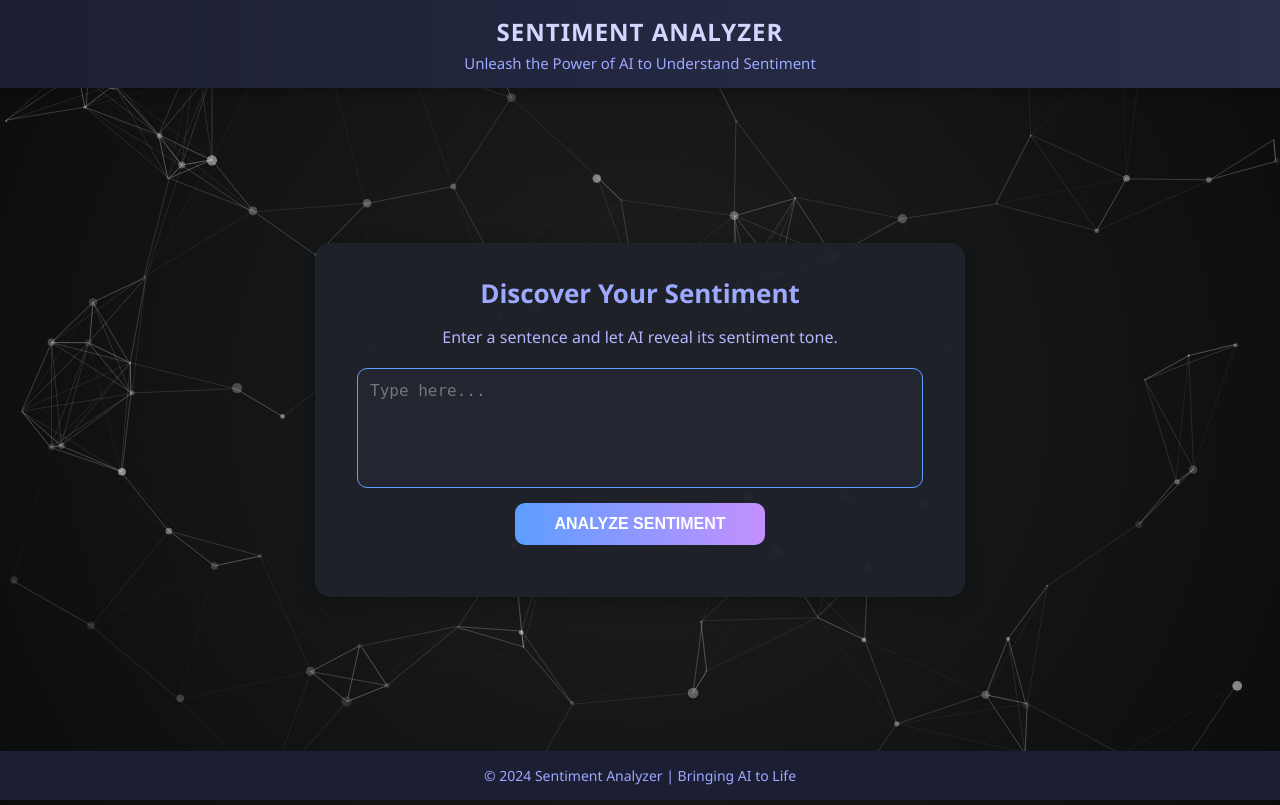
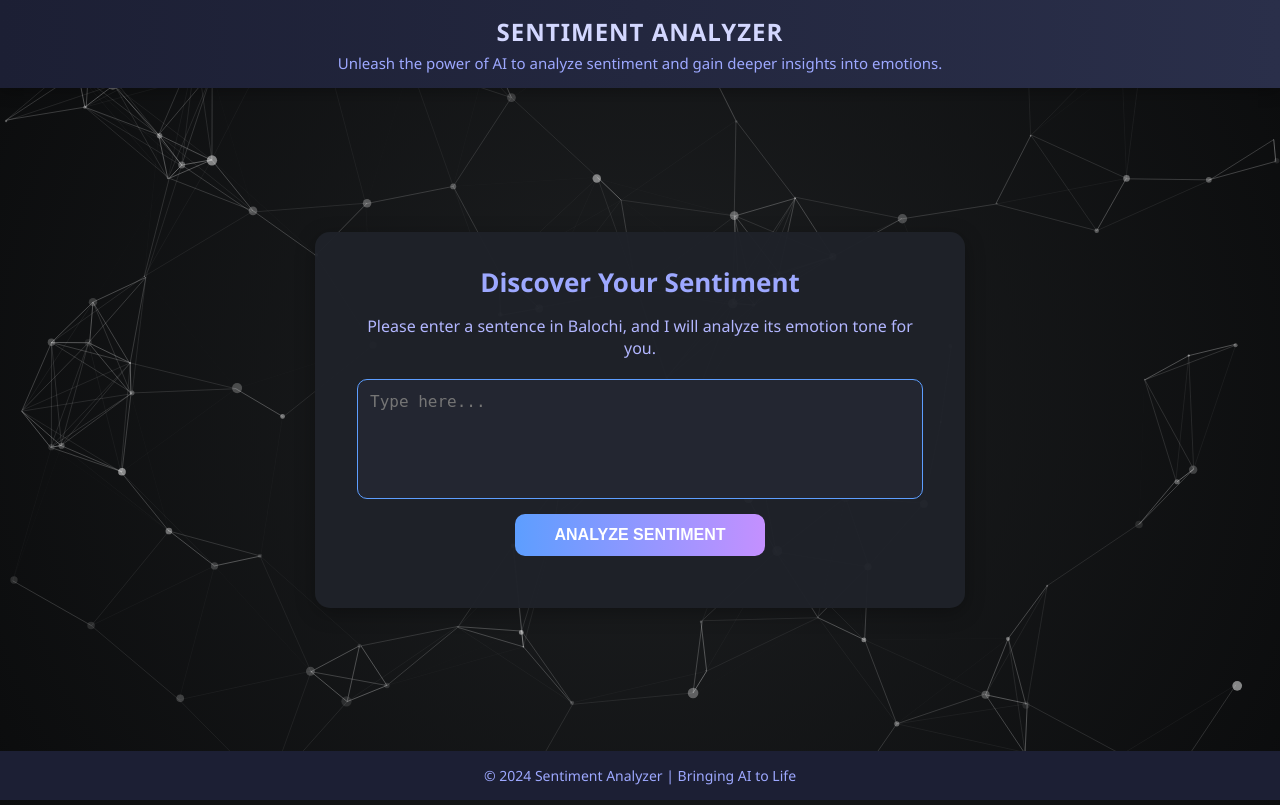
Before and after one commit to khubaibbaloch/Balochi_Ai_Model, a Flask app: page / in a window 1280 px wide. Run offline with Flask 3, Linux system fonts and the light colour scheme; parts of the project's set-up code (start-up, migrations or seed data) failed here and were passed over.

Commit message:
emojis updated

```diff
--- a/templates/index.html
+++ b/templates/index.html
@@ -16,14 +16,14 @@
     <header>
         <div class="header-container">
             <h1>Sentiment Analyzer</h1>
-            <p>Unleash the Power of AI to Understand Sentiment</p>
+            <p>Unleash the power of AI to analyze sentiment and gain deeper insights into emotions.</p>
         </div>
     </header>
 
     <div class="main-container">
         <div class="container">
             <h2>Discover Your Sentiment</h2>
-            <p>Enter a sentence and let AI reveal its sentiment tone.</p>
+            <p>Please enter a sentence in Balochi, and I will analyze its emotion tone for you.</p>
 
             <!-- Form to send data to Flask backend -->
             <form method="POST" action="/">
@@ -40,11 +40,11 @@
             Sentiment: {{ prediction }}
             <span class="emoji">
                 {% if prediction == "Positive" %}
-                    😊
+                    🙂
                 {% elif prediction == "Negative" %}
-                    ☹️
+                    😞
                 {% elif prediction == "Neutral" %}
-                    😐
+                    😑
                 {% endif %}
             </span>
         </h4>
```
